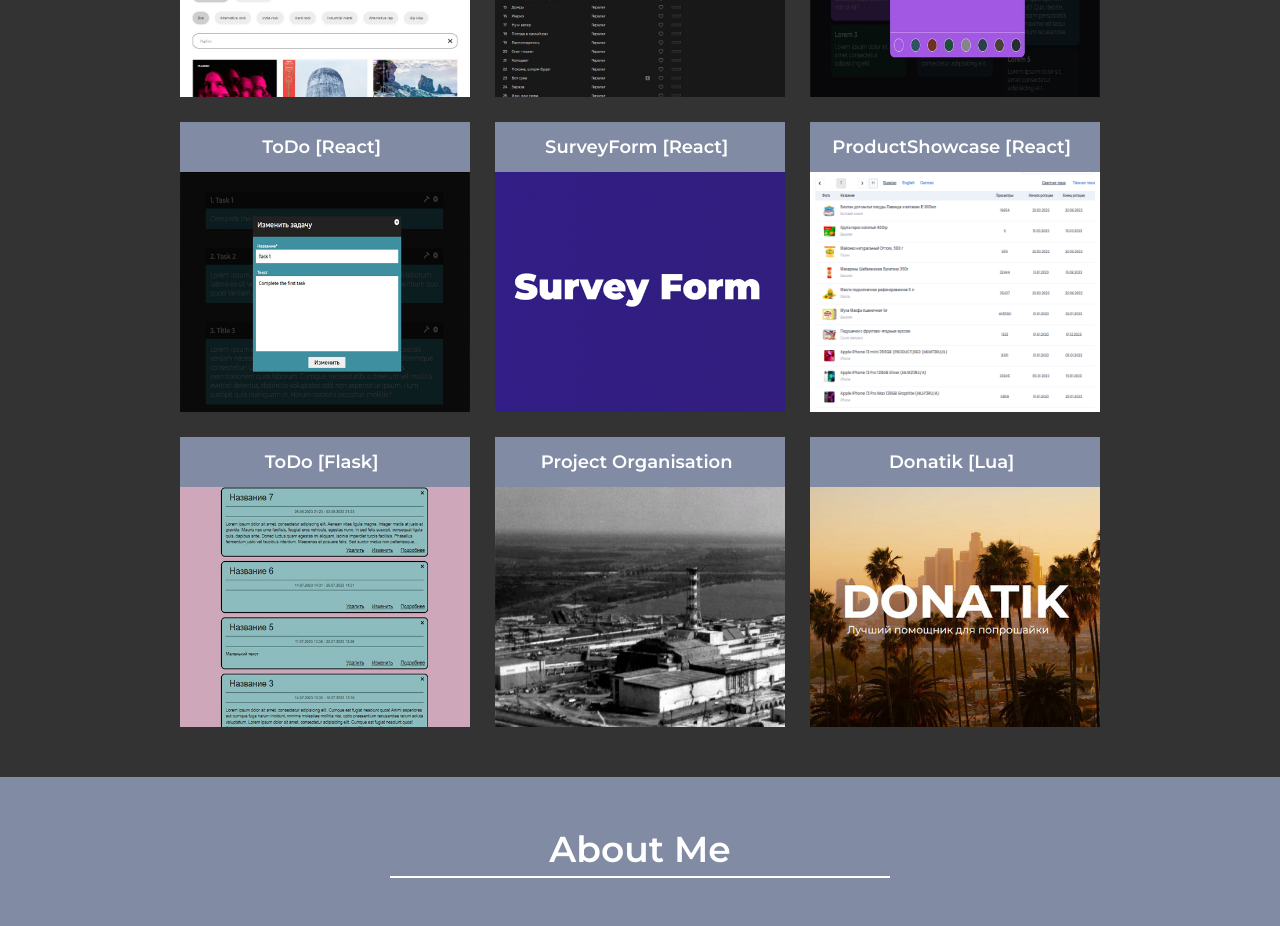
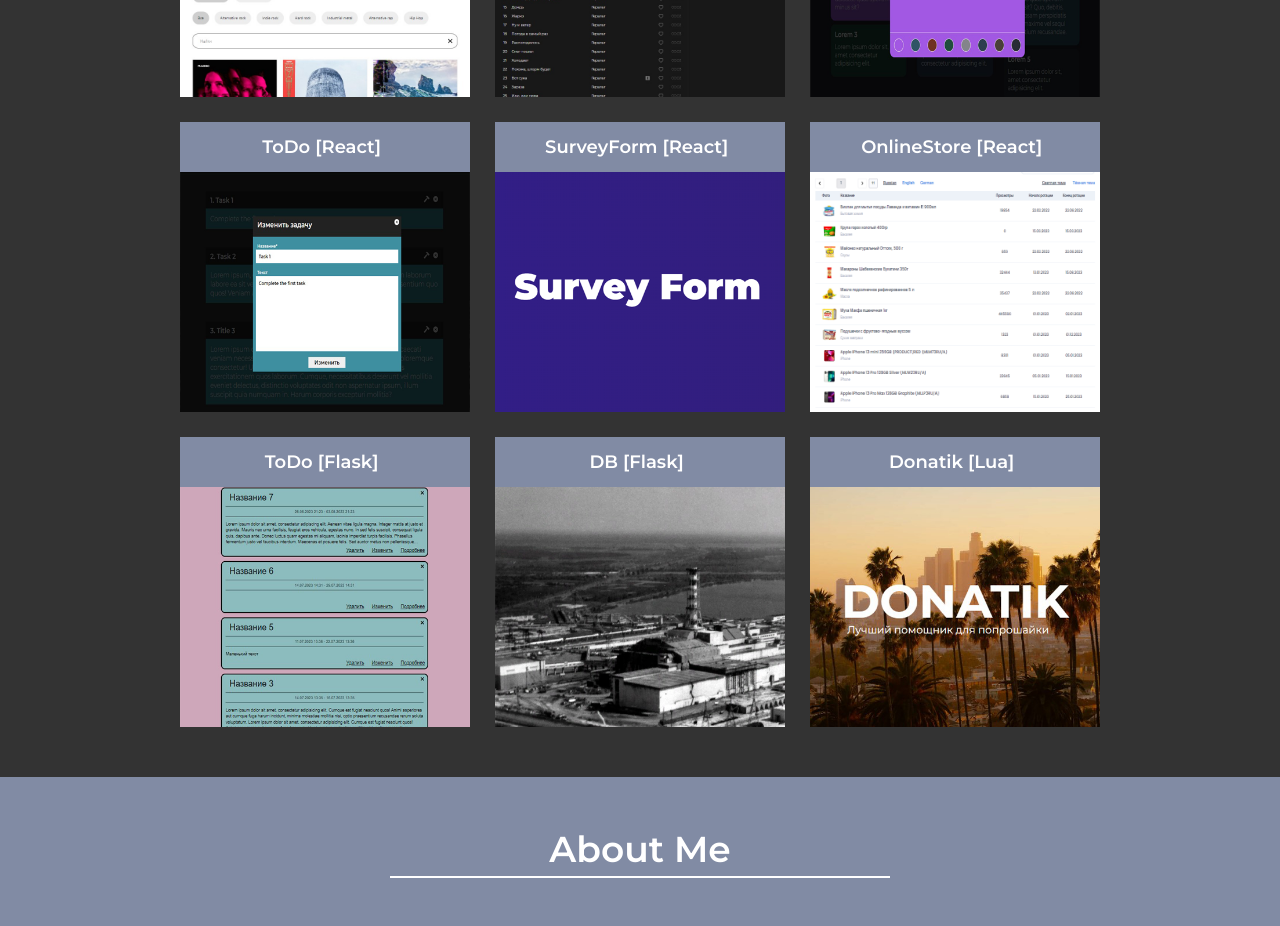
Before and after one commit to Vlaek/PortfolioLandingPage, a React (Vite) app: page / in a window 1280 px wide. Shown: the part 2580-3506 px from the top of the page. Built offline with nearby package versions, Linux system fonts and the light colour scheme.

Commit message:
fix bugs

```diff
--- a/src/components/Nav/Nav.tsx
+++ b/src/components/Nav/Nav.tsx
@@ -9,7 +9,6 @@ const Nav: FC = () => {
 				<li className={styles.item}>
 					<Link
 						activeClass={styles.active}
-						offset={-15}
 						to='skills'
 						spy={true}
 						smooth={true}
@@ -21,7 +20,6 @@ const Nav: FC = () => {
 				<li className={styles.item}>
 					<Link
 						activeClass={styles.active}
-						offset={-15}
 						to='works'
 						spy={true}
 						smooth={true}
@@ -33,7 +31,6 @@ const Nav: FC = () => {
 				<li className={styles.item}>
 					<Link
 						activeClass={styles.active}
-						offset={-15}
 						to='about'
 						spy={true}
 						smooth={true}
@@ -45,7 +42,6 @@ const Nav: FC = () => {
 				<li className={styles.item}>
 					<Link
 						activeClass={styles.active}
-						offset={-15}
 						to='contacts'
 						spy={true}
 						smooth={true}
--- a/src/data.tsx
+++ b/src/data.ts
@@ -64,7 +64,7 @@ export const projects = [
 		href: 'https://vlaek.github.io/SurveyForm-React/',
 	},
 	{
-		title: 'ProductShowcase [React]',
+		title: 'OnlineStore [React]',
 		img: 'project9.png',
 		href: 'https://vlaek.github.io/ProductShowcase-React/',
 	},
@@ -74,7 +74,7 @@ export const projects = [
 		href: 'https://github.com/Vlaek/ToDo-Flask',
 	},
 	{
-		title: 'Project Organisation',
+		title: 'DB [Flask]',
 		img: 'project3.png',
 		href: 'https://github.com/Vlaek/Project-Organization-Flask',
 	},
```
